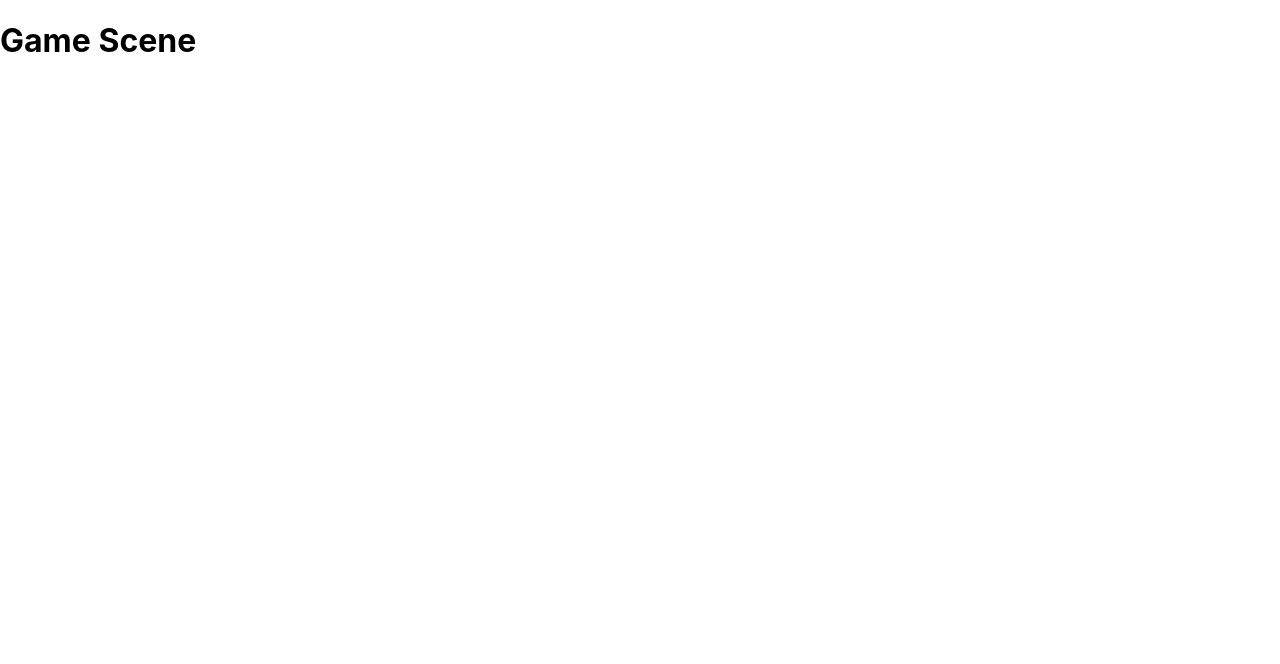
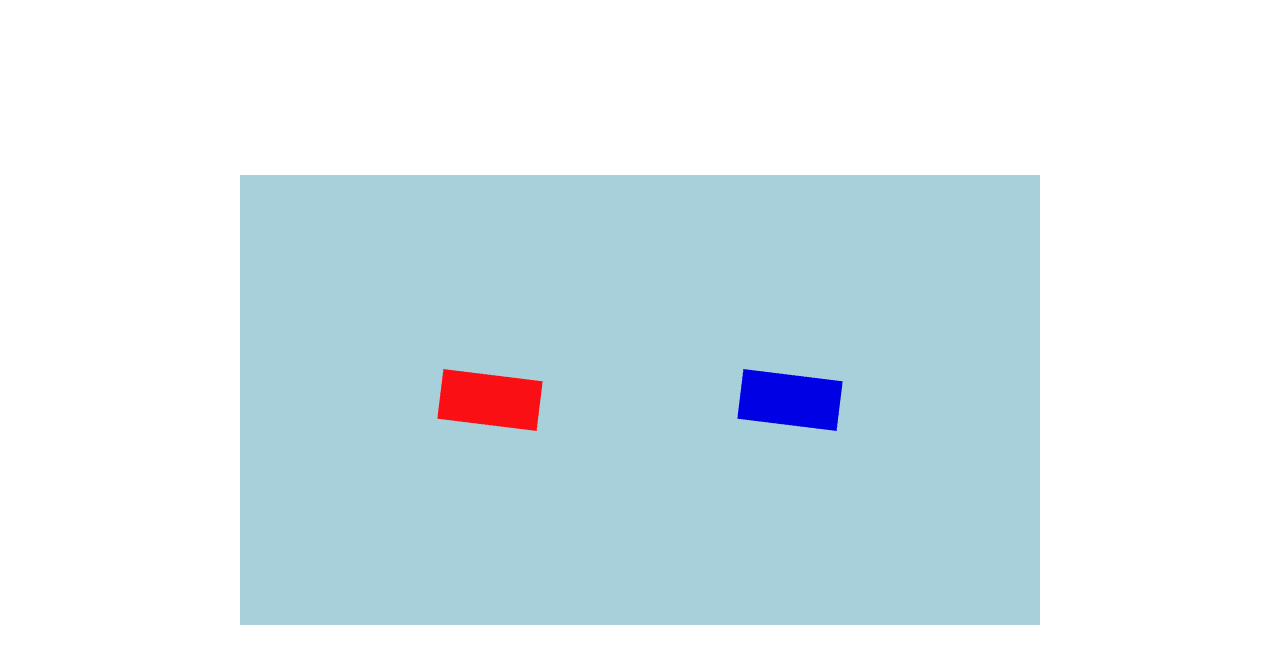
Before and after one commit to Axle-Bucamp/BK-fighter-3D, a Next.js app: page /game in a window 1280 px wide. Shown: the top 664 px of the page. Built offline with nearby package versions, Linux system fonts and the light colour scheme.

Commit message:
Create game page with GameScene component

```diff
--- a/pages/game.js
+++ b/pages/game.js
@@ -1,8 +1,14 @@
-export default function Game() {
+import React from 'react';
+import dynamic from 'next/dynamic';
+
+const GameScene = dynamic(() => import('../components/GameScene'), { ssr: false });
+
+const GamePage = () => {
   return (
-    <div>
-      <h1>Game Scene</h1>
-      {/* Add your game components here */}
+    <div style={{ width: '100vw', height: '100vh' }}>
+      <GameScene />
     </div>
   );
-}
+};
+
+export default GamePage;
```
